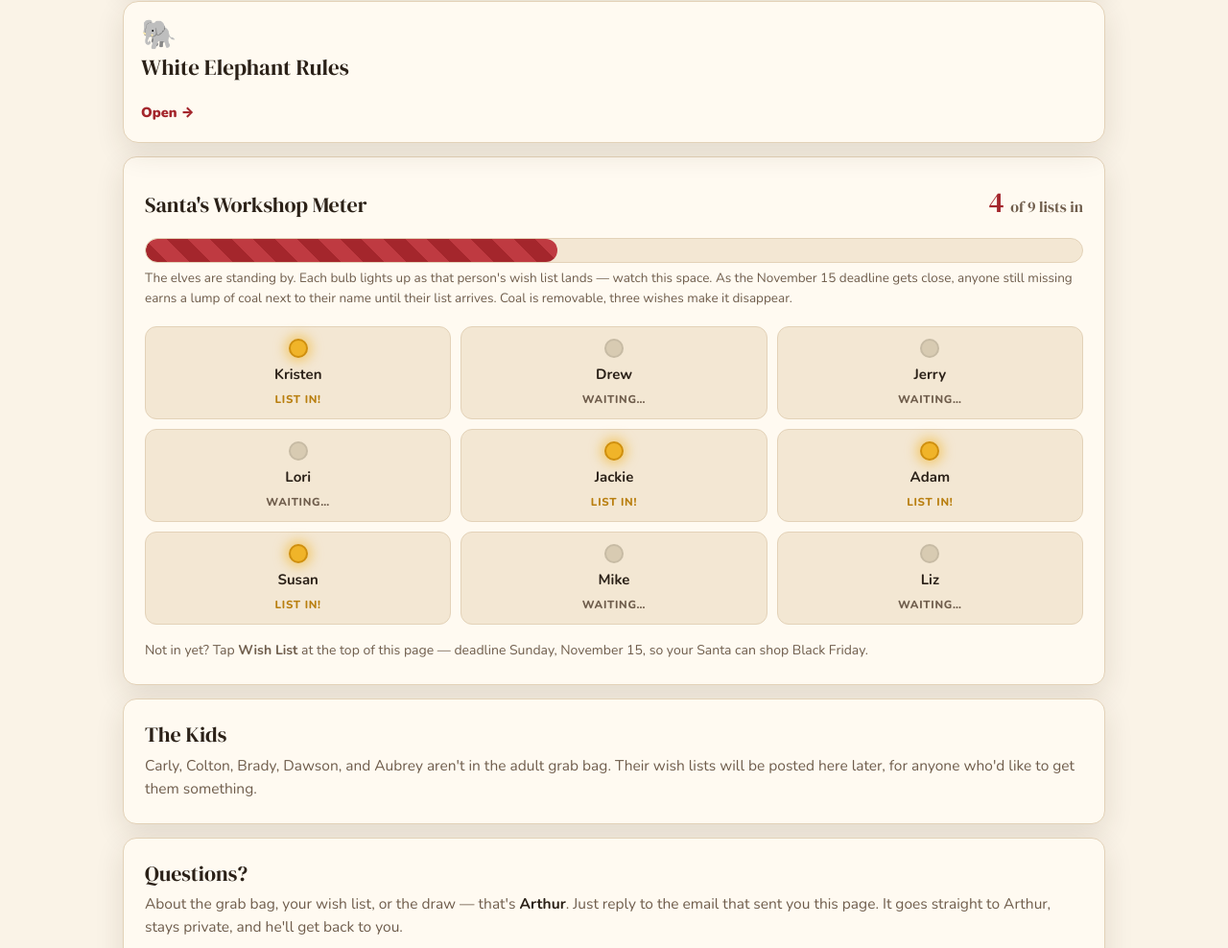
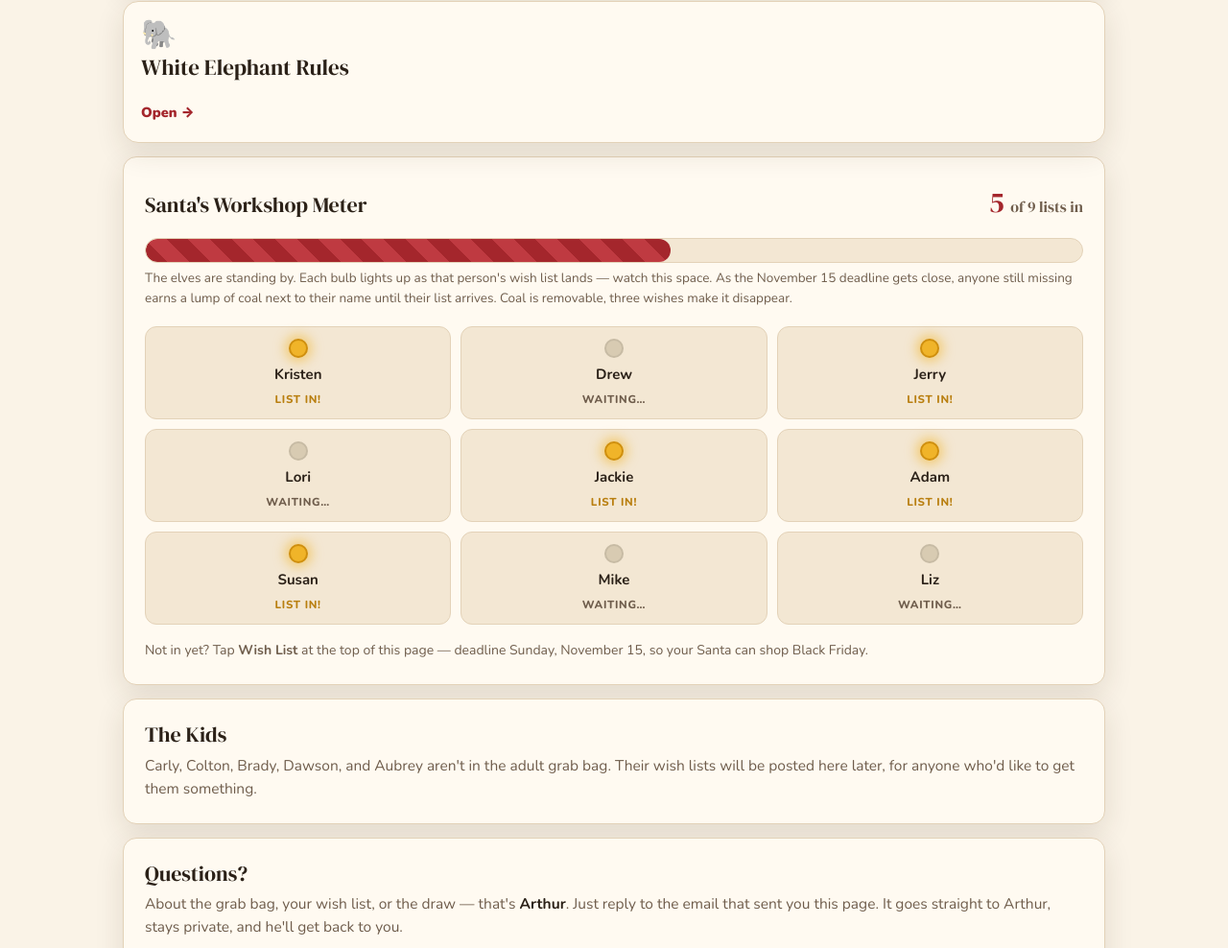
Before and after one commit to mascaragp/mascaragp.github.io, a plain HTML site: page index.html in a window 1280 px wide. Shown: the part 811-1799 px from the top of the page at 96% size. Drawn offline with nearby package versions, Linux system fonts and the light colour scheme.

Commit message:
Light Jerry's bulb — his wish list is in (5 of 9)

```diff
--- a/index.html
+++ b/index.html
@@ -203,14 +203,14 @@
       <div class="card" id="workshop" style="margin-top:14px">
         <div class="meter-head">
           <h3 style="margin:0">Santa's Workshop Meter</h3>
-          <div class="meter-count">4 <small>of 9 lists in</small></div>
+          <div class="meter-count">5 <small>of 9 lists in</small></div>
         </div>
-        <div class="bar" role="progressbar" aria-valuenow="4" aria-valuemin="0" aria-valuemax="9" aria-label="Wish lists received: 4 of 9"><div class="bar-fill" style="width:44%"></div></div>
+        <div class="bar" role="progressbar" aria-valuenow="5" aria-valuemin="0" aria-valuemax="9" aria-label="Wish lists received: 5 of 9"><div class="bar-fill" style="width:56%"></div></div>
         <p class="bar-caption">The elves are standing by. Each bulb lights up as that person's wish list lands — watch this space. As the November 15 deadline gets close, anyone still missing earns a lump of coal next to their name until their list arrives. Coal is removable, three wishes make it disappear.</p>
         <div class="slots">
           <div class="slot lit"><span class="bulb" aria-hidden="true"></span><b>Kristen</b><span>List in!</span></div>
           <div class="slot"><span class="bulb" aria-hidden="true"></span><b>Drew</b><span>Waiting…</span></div>
-          <div class="slot"><span class="bulb" aria-hidden="true"></span><b>Jerry</b><span>Waiting…</span></div>
+          <div class="slot lit"><span class="bulb" aria-hidden="true"></span><b>Jerry</b><span>List in!</span></div>
           <div class="slot"><span class="bulb" aria-hidden="true"></span><b>Lori</b><span>Waiting…</span></div>
           <div class="slot lit"><span class="bulb" aria-hidden="true"></span><b>Jackie</b><span>List in!</span></div>
           <div class="slot lit"><span class="bulb" aria-hidden="true"></span><b>Adam</b><span>List in!</span></div>
```
